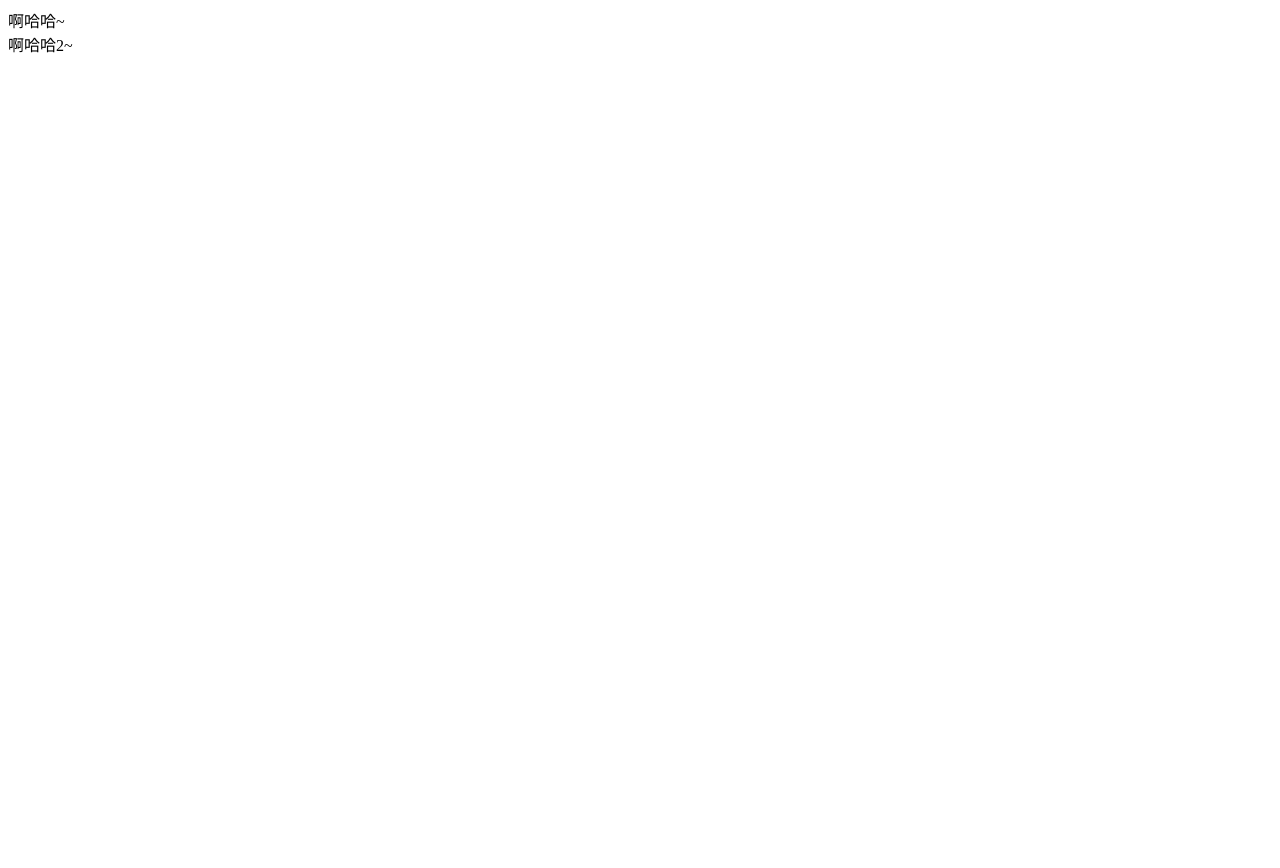
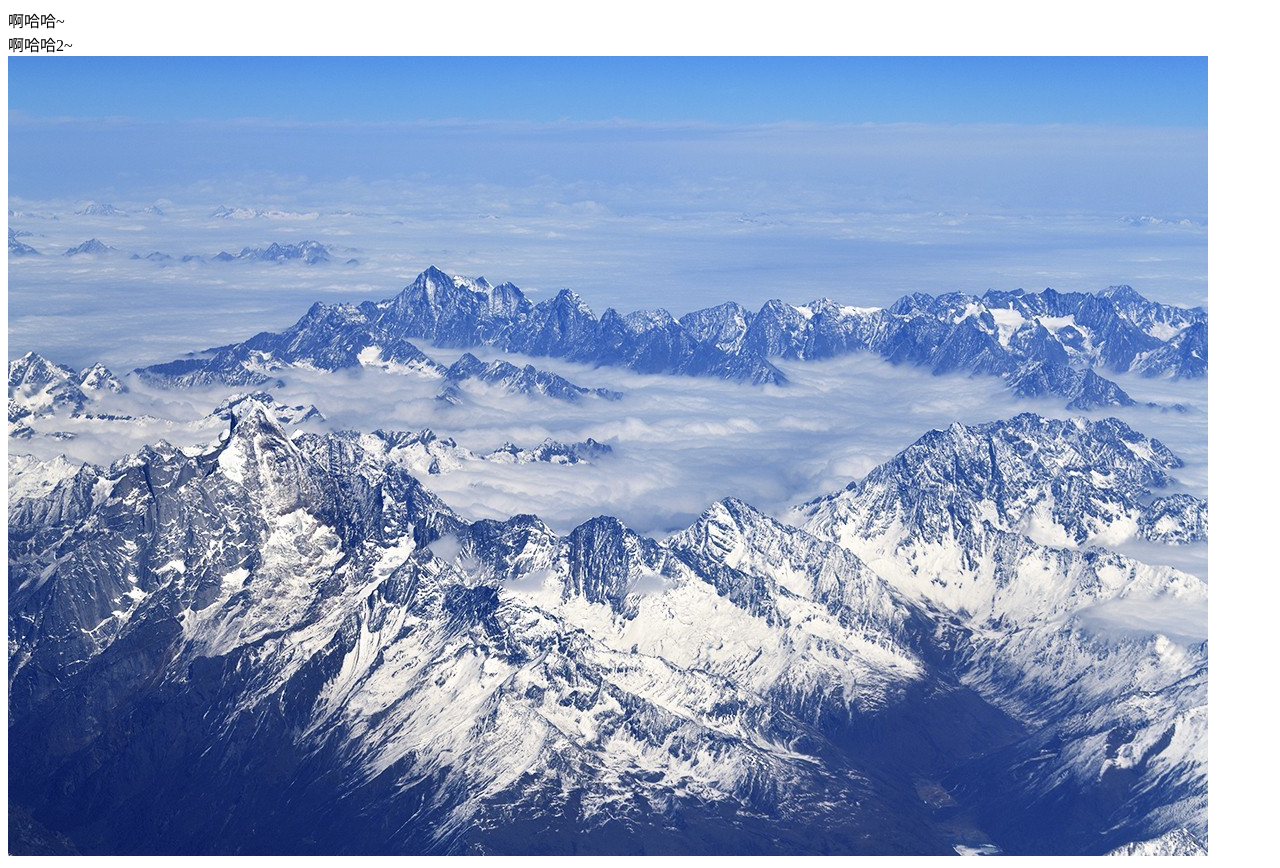
Before and after one commit to huanghaizhao/huangstudy_56_02, a plain HTML site: page index.html in a window 1280 px wide. Before the commit the page ends 800 px from the top, so only its background shows below. Drawn offline with Linux system fonts and the light colour scheme.

Commit message:
第三个代码

```diff
--- a/index.html
+++ b/index.html
@@ -10,6 +10,7 @@
 <body>
     <div>啊哈哈~</div>
     <div>啊哈哈2~</div>
+    <img src="./01.jpg" alt="">
 </body>
 
 </html>
```
Also changed, not shown: 01.jpg (added), 02.jpeg (added).
